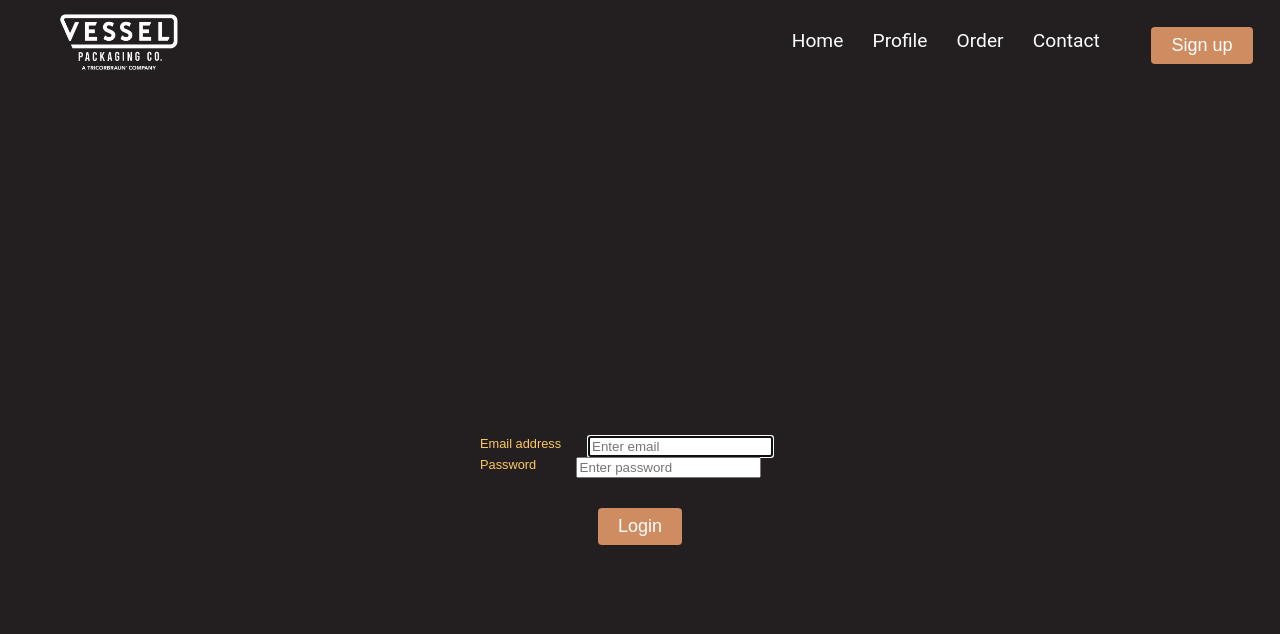
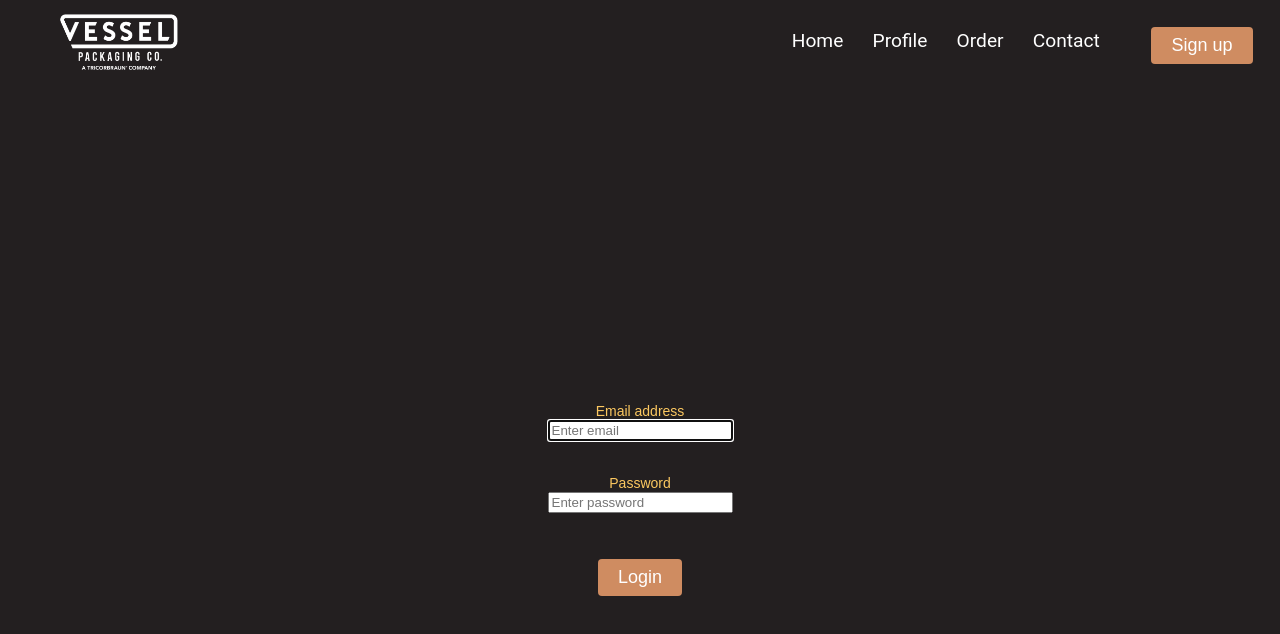
Before and after one commit to RhysWood/Vessel-Concept, a React (Create React App) app in the folder react-front-end/: page /login in a window 1280 px wide. Shown: the top 634 px of the page. Built offline with nearby package versions, Linux system fonts and the light colour scheme.

Commit message:
adjust login css post-bootstrap removal

```diff
--- a/react-front-end/src/components/Login.jsx
+++ b/react-front-end/src/components/Login.jsx
@@ -75,6 +75,7 @@ export default function Login() {
           <div className="input-section">
             <div className="mb-3">
               <label>Email address</label>
+              <br/>
               <input
                 type="email"
                 id="email"
@@ -89,6 +90,7 @@ export default function Login() {
             </div>
             <div className="mb-3">
               <label>Password</label>
+              <br/>
               <input
                 type="password"
                 id="password"
--- a/react-front-end/src/styles/login.scss
+++ b/react-front-end/src/styles/login.scss
@@ -13,15 +13,16 @@ $mynewcolor:#fcc860;
 }
 
 .input-section {
+    width: auto;
     padding-bottom: 30px;
 }
 
 label {
     color: #fcc860;
     font-family: Arial, Helvetica, sans-serif;
-    float: left;
-    padding-bottom: 3px;
-    font-size: 0.8em;
+    width: auto;
+    margin-bottom: 16px;
+    font-size: 14px;
 }
 
 .errmsg {
@@ -37,3 +38,9 @@ label {
     position: absolute;
     left: -9999px;
 }
+
+.mb-3 {
+    display: block;
+    text-align: center;
+    padding: 1em;
+}
```
